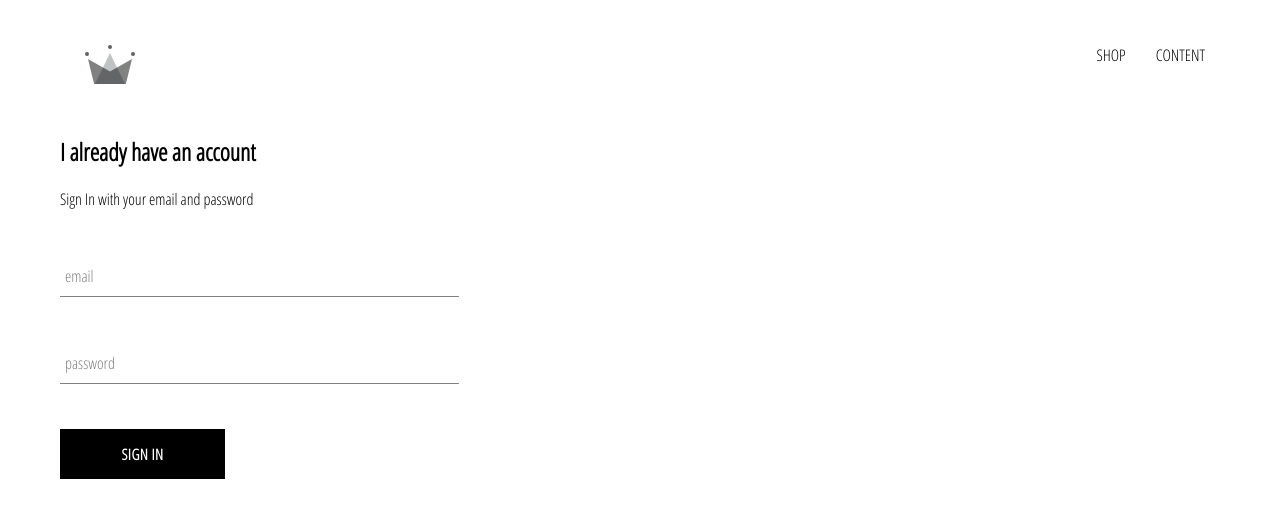
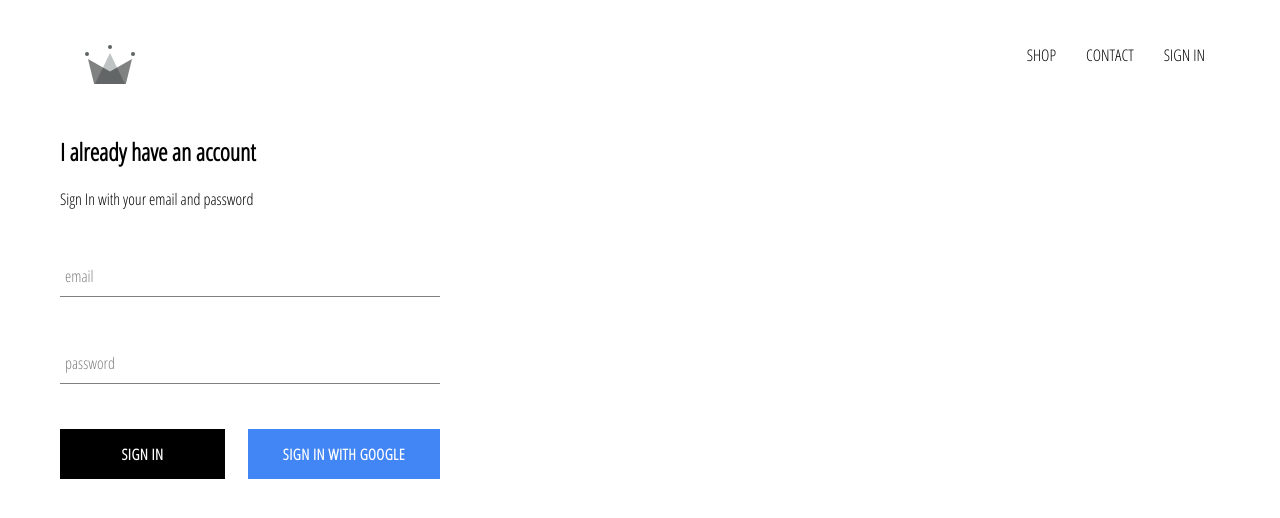
Before and after one commit to me-aditya/crwn-clothing, a React (Create React App) app: page /signin in a window 1280 px wide. Shown: the top 518 px of the page. Built offline with nearby package versions, Linux system fonts and the light colour scheme; no server answers.

Commit message:
firebase added for sign-in with google

```diff
--- a/package.json
+++ b/package.json
@@ -6,6 +6,7 @@
     "@testing-library/jest-dom": "^5.11.4",
     "@testing-library/react": "^11.1.0",
     "@testing-library/user-event": "^12.1.10",
+    "firebase": "^8.0.0",
     "node-sass": "^4.14.1",
     "react": "^17.0.1",
     "react-dom": "^17.0.1",
--- a/src/App.css
+++ b/src/App.css
@@ -1,3 +1,7 @@
+* {
+  box-sizing: border-box;
+}
+
 body {
   font-family: "Open Sans Condensed";
   padding: 20px 60px;
--- a/src/App.js
+++ b/src/App.js
@@ -10,22 +10,45 @@
 import SignInAndSignUpPage from './pages/sign-in-and-sign-up/sign-in-and-sign-up.component';
 
 import Header from './components/header/header.component' ;
+import {auth} from './firebase/firebase.utils' ;
 
 
+class App extends React.Component  {
 
-function App() {
+
+  constructor() {
+    super() ;
+
+    this.state = {
+      currentUser : null
+    }
+  }
+
+  unsubscribeFromAuth = null ;
+
+  componentDidMount() {
+    this.unsubscribeFromAuth = auth.onAuthStateChanged(user => {
+      this.setState({currentUser : user});
+      console.log(user) ;
+    })
+  }
+
+  componentWillUnmount() {
+    this.unsubscribeFromAuth() ;
+  }
+
+  render() {
     return (
         <div>
-      <Header />
+          <Header currentUser ={this.state.currentUser}/>
           <Switch>
             <Route exact path="/" component={HomePage} />
             <Route path='/shop' component={ShopPage} />
             <Route path='/signin' component={SignInAndSignUpPage} />
           </Switch>
-
-
         </div>
     );
   }
+}
 
 export default App;
--- a/src/components/custom-button/custom-button.component.jsx
+++ b/src/components/custom-button/custom-button.component.jsx
@@ -2,8 +2,8 @@
 
 import './custom-button.styles.scss' ;
 
-const CustomButton = ({children, ...otherProps}) => (
-    <button className="custom-button" {...otherProps}>
+const CustomButton = ({children, isGoogleSignIn , ...otherProps}) => (
+    <button className={`${isGoogleSignIn ? 'google-sign-in' : ''} custom-button`} {...otherProps}>
         {children}
     </button>
 );
--- a/src/components/custom-button/custom-button.styles.scss
+++ b/src/components/custom-button/custom-button.styles.scss
@@ -19,4 +19,14 @@
         color: black;
         border: 1px solid black;
     }
+
+    &.google-sign-in {
+        background-color: #4285f4 ;
+        color: white ;
+
+        &:hover {
+            background-color: #357ae8;
+            border : none;
+        }
+    }
 }
--- a/src/components/header/header.component.jsx
+++ b/src/components/header/header.component.jsx
@@ -1,20 +1,35 @@
 import React from 'react';
-import {Link} from 'react-router-dom' ;
+import { Link } from 'react-router-dom';
+
+import { auth } from '../../firebase/firebase.utils';
+
+import { ReactComponent as Logo } from '../../assets/crown.svg';
 
 import './header.styles.scss';
 
-import { ReactComponent as Logo } from '../../assets/crown.svg' ;
-
-const Header = () => (
-    <div className="header">
-        <Link className="logo-container" to ='/'>
-            <Logo className="logo"/>
+const Header = ({ currentUser }) => (
+  <div className='header'>
+    <Link className='logo-container' to='/'>
+      <Logo className='logo' />
+    </Link>
+    <div className='options'>
+      <Link className='option' to='/shop'>
+        SHOP
+      </Link>
+      <Link className='option' to='/shop'>
+        CONTACT
+      </Link>
+      {currentUser ? (
+        <div className='option' onClick={() => auth.signOut()}>
+          SIGN OUT
+        </div>
+      ) : (
+        <Link className='option' to='/signin'>
+          SIGN IN
         </Link>
-        <div className='options'>
-            <Link className='option' to ='/shop'>SHOP</Link>
-            <Link className='option' to ='/shop'>CONTENT</Link>
-        </div>
+      )}
     </div>
+  </div>
 );
 
 export default Header;
--- a/src/components/header/header.styles.scss
+++ b/src/components/header/header.styles.scss
@@ -21,6 +21,7 @@
 
         .option {
             padding: 10px 15px;
+            cursor: pointer;
         }
     }
 }
--- a/src/components/sign-in/sign-in.component.jsx
+++ b/src/components/sign-in/sign-in.component.jsx
@@ -2,6 +2,8 @@
 
 import FormInput from '../form-input/form-input.component' ;
 import CustomButton from '../custom-button/custom-button.component' ;
+
+import { SignInWithGoogle } from '../../firebase/firebase.utils' ;
 
 import './sign-in.styles.scss' ;
 
@@ -47,8 +49,11 @@
                         value={this.state.password}
                         label="password"
                         required />
+                    <div className="buttons">
+                        <CustomButton type="submit">Sign in</CustomButton>
+                        <CustomButton onClick={SignInWithGoogle} isGoogleSignIn>Sign in With Google</CustomButton>
+                    </div>
 
-                    <CustomButton type="submit">Sign in</CustomButton>
                  </form>
             </div>
         );
--- a/src/components/sign-in/sign-in.styles.scss
+++ b/src/components/sign-in/sign-in.styles.scss
@@ -1,9 +1,14 @@
 .sign-in {
-    width: 30vw ;
+    width: 380px ;
     display: flex;
     flex-direction: column;
 
     .title {
         margin: 10px 0;
     }
+
+    .buttons {
+        display: flex;
+        justify-content: space-between;
+    }
 }
--- /dev/null
+++ b/src/firebase/firebase.utils.js
@@ -0,0 +1,27 @@
+import firebase from "firebase/app" ;
+import 'firebase/firestore'  ;
+import 'firebase/auth' ;
+
+const config = {
+    apiKey: "AIzaSyCQ3tIikWchpeKblimyn_VF-uwQ55-GHQo",
+    authDomain: "crwn-db-dc238.firebaseapp.com",
+    databaseURL: "https://crwn-db-dc238.firebaseio.com",
+    projectId: "crwn-db-dc238",
+    storageBucket: "crwn-db-dc238.appspot.com",
+    messagingSenderId: "292266983535",
+    appId: "1:292266983535:web:458e39b8735600c13e8d9a",
+    measurementId: "G-L9S6HMHSCG"
+};
+
+firebase.initializeApp(config) ;
+
+export const auth = firebase.auth();
+export const firestore = firebase.firestore();
+
+const provider = new firebase.auth.GoogleAuthProvider();
+
+provider.setCustomParameters({prompt : 'select_account'});
+
+export const SignInWithGoogle = () => auth.signInWithPopup(provider) ;
+
+export default firebase ;
```
Also changed, not shown: 1 other file (tests, documents, lock files or other folders). Lines whose indentation alone changed are shown as unchanged.
